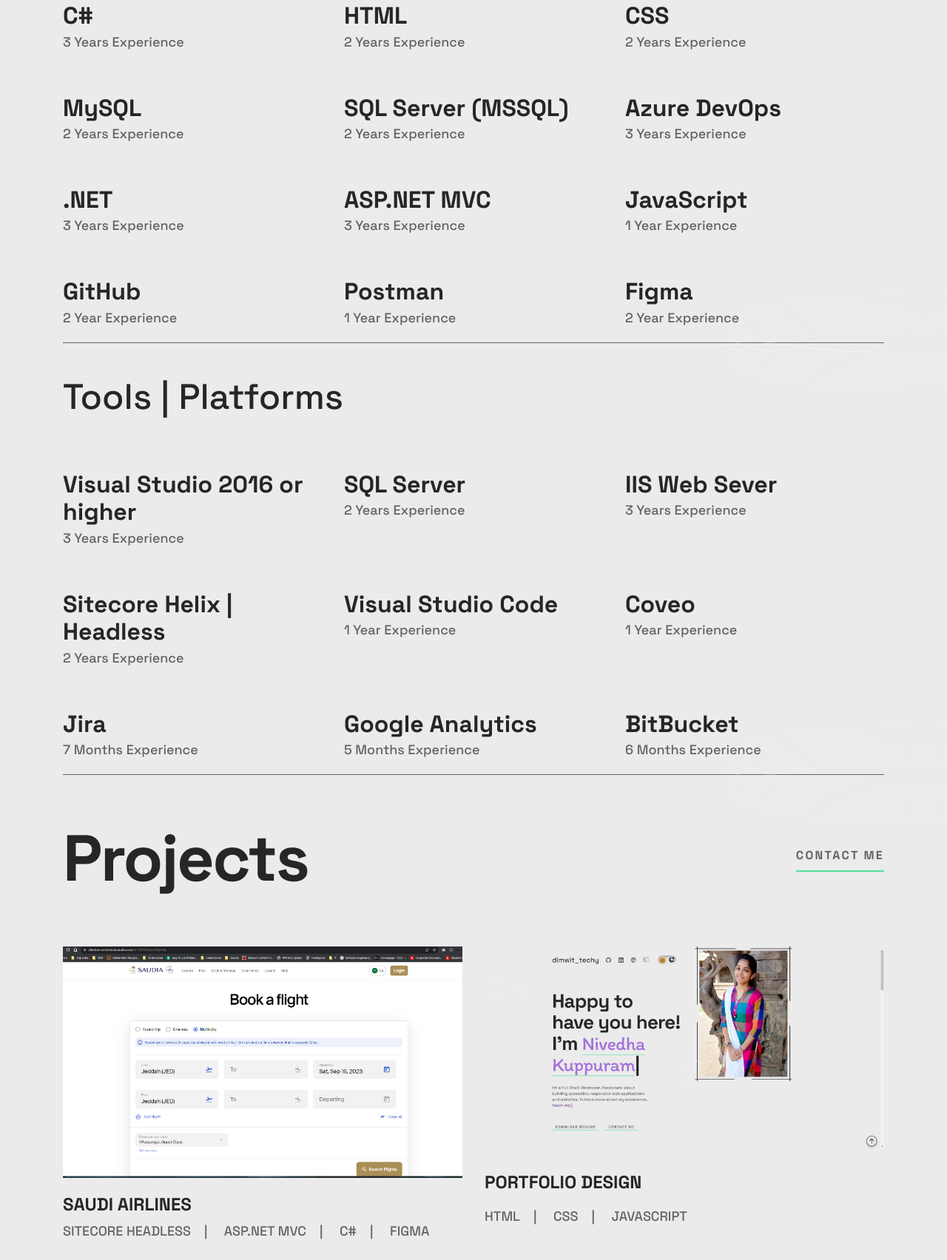
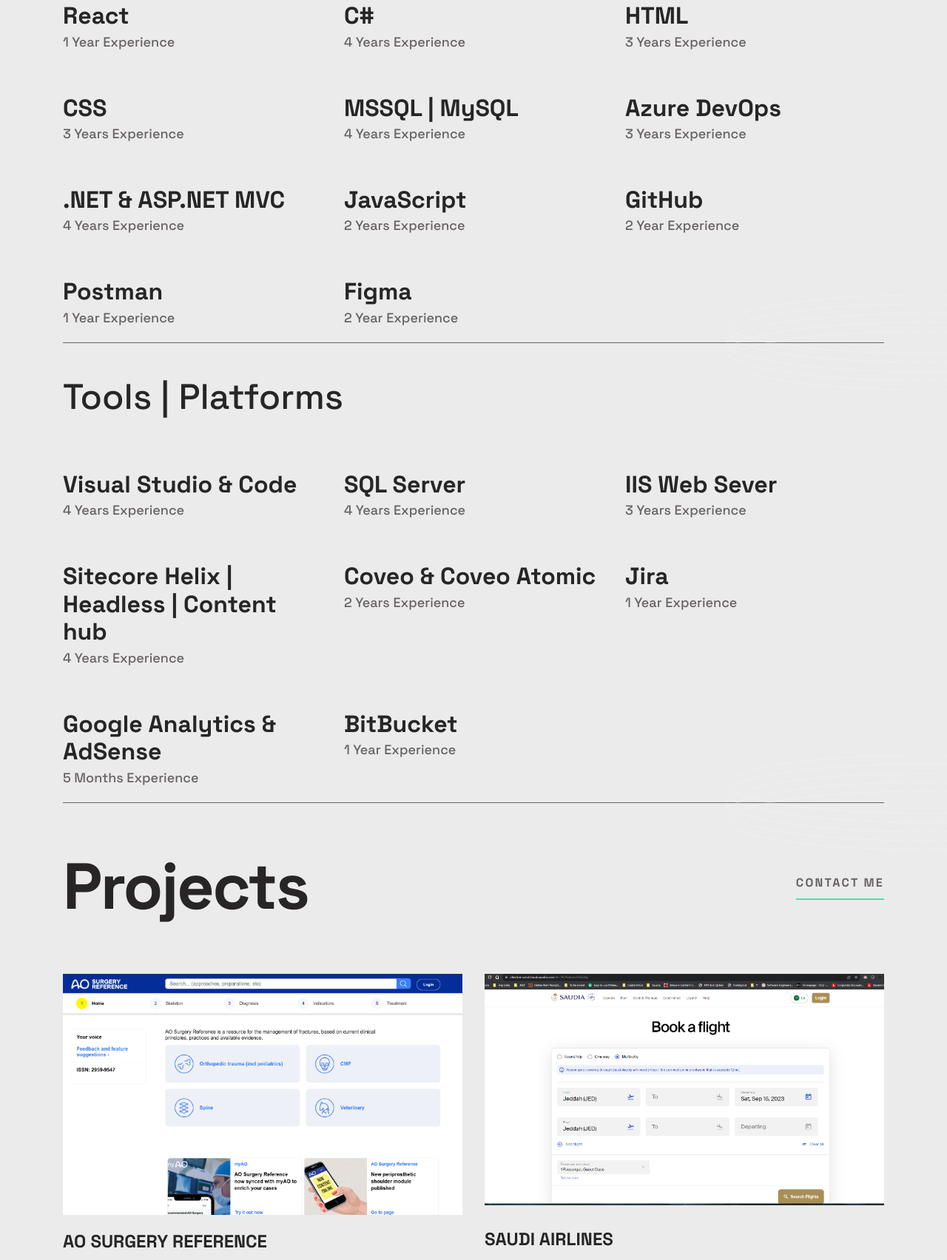
Before and after one commit to nivitek/portfolio, a plain HTML site: page index.html in a window 1280 px wide. Shown: the part 1096-2800 px from the top of the page at 74% size. Drawn offline with nearby package versions, Linux system fonts and the light colour scheme.

Commit message:
Resume and portfolio updates

```diff
--- a/index.html
+++ b/index.html
@@ -20,7 +20,7 @@
           href="./assets/images/DimwitLogo.png" />
     <link rel="stylesheet" href="style.css" />
     <link rel="stylesheet" href="https://cdn.jsdelivr.net/npm/@fortawesome/fontawesome-free@6.2.1/css/fontawesome.min.css" integrity="sha384-QYIZto+st3yW+o8+5OHfT6S482Zsvz2WfOzpFSXMF9zqeLcFV0/wlZpMtyFcZALm" crossorigin="anonymous" />
-    <title>Software Engineer | .NET Developer Portfolio.</title>
+    <title>Software Engineer | React & .NET Developer Portfolio</title>
 </head>
 <body class="background" id="body_section">
     <header class="header">
@@ -110,7 +110,7 @@
                             I'm <span class="textdec" style="font-family: 'Itim', cursive; font-weight:300;"></span>
                         </h1>
                         <p class="hero__description">
-                            I'm a Full Stack Developer who handles both .NET and Web Technologies. Passionate about
+                            I'm a Full Stack Developer who handles React, .NET and Web Technologies. Passionate about
                             building accessible, responsive web applications and websites.
                         </p>
                         <a href="./assets/images/Nivi_Resume.pdf" title="Nivi_Resume" download="Nivi_Resume.pdf" class="hero__contact underline">Download Resume</a>
@@ -131,40 +131,36 @@
             <div class="skills__topics" id="skills">Skills</div>
             <div class="skills__wrapper">
                 <div class="skills__item">
+                    <h3 class="skills__title">React</h3>
+                    <p class="skills__description">1 Year Experience</p>
+                </div>
+                <div class="skills__item">
                     <h3 class="skills__title">C#</h3>
+                    <p class="skills__description">4 Years Experience</p>
+                </div>
+                <div class="skills__item">
+                    <h3 class="skills__title">HTML</h3>
                     <p class="skills__description">3 Years Experience</p>
                 </div>
                 <div class="skills__item">
-                    <h3 class="skills__title">HTML</h3>
-                    <p class="skills__description">2 Years Experience</p>
+                    <h3 class="skills__title">CSS</h3>
+                    <p class="skills__description">3 Years Experience</p>
                 </div>
                 <div class="skills__item">
-                    <h3 class="skills__title">CSS</h3>
-                    <p class="skills__description">2 Years Experience</p>
-                </div>
-                <div class="skills__item">
-                    <h3 class="skills__title">MySQL</h3>
-                    <p class="skills__description">2 Years Experience</p>
-                </div>
-                <div class="skills__item">
-                    <h3 class="skills__title">SQL Server (MSSQL)</h3>
-                    <p class="skills__description">2 Years Experience</p>
+                    <h3 class="skills__title">MSSQL | MySQL</h3>
+                    <p class="skills__description">4 Years Experience</p>
                 </div>
                 <div class="skills__item">
                     <h3 class="skills__title">Azure DevOps</h3>
                     <p class="skills__description">3 Years Experience</p>
                 </div>
                 <div class="skills__item">
-                    <h3 class="skills__title">.NET</h3>
-                    <p class="skills__description">3 Years Experience</p>
-                </div>
-                <div class="skills__item">
-                    <h3 class="skills__title">ASP.NET MVC</h3>
-                    <p class="skills__description">3 Years Experience</p>
+                    <h3 class="skills__title">.NET & ASP.NET MVC</h3>
+                    <p class="skills__description">4 Years Experience</p>
                 </div>
                 <div class="skills__item">
                     <h3 class="skills__title">JavaScript</h3>
-                    <p class="skills__description">1 Year Experience</p>
+                    <p class="skills__description">2 Years Experience</p>
                 </div>
                 <div class="skills__item">
                     <h3 class="skills__title">GitHub</h3>
@@ -189,40 +185,36 @@
             <div class="skills__topics">Tools | Platforms</div>
             <div class="skills__wrapper">
                 <div class="skills__item">
-                    <h3 class="skills__title">Visual Studio 2016 or higher</h3>
-                    <p class="skills__description">3 Years Experience</p>
+                    <h3 class="skills__title">Visual Studio & Code</h3>
+                    <p class="skills__description">4 Years Experience</p>
                 </div>
                 <div class="skills__item">
                     <h3 class="skills__title">SQL Server</h3>
-                    <p class="skills__description">2 Years Experience</p>
+                    <p class="skills__description">4 Years Experience</p>
                 </div>
                 <div class="skills__item">
                     <h3 class="skills__title">IIS Web Sever</h3>
                     <p class="skills__description">3 Years Experience</p>
                 </div>
                 <div class="skills__item">
-                    <h3 class="skills__title">Sitecore Helix | Headless</h3>
+                    <h3 class="skills__title">Sitecore Helix | Headless | Content hub</h3>
+                    <p class="skills__description">4 Years Experience</p>
+                </div>
+                <div class="skills__item">
+                    <h3 class="skills__title">Coveo & Coveo Atomic</h3>
                     <p class="skills__description">2 Years Experience</p>
                 </div>
                 <div class="skills__item">
-                    <h3 class="skills__title">Visual Studio Code</h3>
+                    <h3 class="skills__title">Jira</h3>
                     <p class="skills__description">1 Year Experience</p>
                 </div>
                 <div class="skills__item">
-                    <h3 class="skills__title">Coveo</h3>
-                    <p class="skills__description">1 Year Experience</p>
-                </div>
-                <div class="skills__item">
-                    <h3 class="skills__title">Jira</h3>
-                    <p class="skills__description">7 Months Experience</p>
-                </div>
-                <div class="skills__item">
-                    <h3 class="skills__title">Google Analytics</h3>
+                    <h3 class="skills__title">Google Analytics & AdSense</h3>
                     <p class="skills__description">5 Months Experience</p>
                 </div>
                 <div class="skills__item">
                     <h3 class="skills__title">BitBucket</h3>
-                    <p class="skills__description">6 Months Experience</p>
+                    <p class="skills__description">1 Year Experience</p>
                 </div>
             </div>
             <img class="skills__rings"
@@ -236,6 +228,29 @@
                 <div class="projects__grid">
                     <h2 class="projects__headline header-xl" id="projects">Projects</h2>
                     <a href="mailto:nivedhageetha99@gmail.com" class="projects__contact underline">Contact me</a>
+                    <div class="projects__item">
+                        <picture class="projects__picture">
+                            <source media="(min-width: 62.5em)"
+                                    srcset="./assets/images/AO.png" />
+                            <img class="projects__image"
+                                 src="./assets/images/AO.png"
+                                 alt="screenshot of AO website"
+                                 width-="343"
+                                 height="253" />
+                        </picture>
+                        <h3 class="projects__name">AO Surgery Reference</h3>
+                        <p class="projects__tags">
+                            <span>Sitecore Headless & Helix</span><span>|</span>
+                            <span>Coveo Atomic</span><span>|</span>
+                            <span>React & TypeScript</span><span>|</span>
+                            <span>ASP.NET MVC</span><span>|</span>
+                            <span>C#</span><span>|</span>
+                            <span>JavaScript</span>
+                        </p>
+                        <div class="projects__links">
+                            <a href="https://surgeryreference.aofoundation.org/" target="_blank" class="underline">View Project</a>
+                        </div>
+                    </div>
                     <div class="projects__item">
                         <picture class="projects__picture">
                             <source media="(min-width: 62.5em)"
--- a/style.css
+++ b/style.css
@@ -253,6 +253,7 @@ svg {
 }
 
 .hero__image {
+    margin-block-start: 70px;
     position: absolute;
     top: 0;
     left: 50%;
```
Also changed, not shown: assets/images/AO.png (added), assets/images/profile.jpg, 1 other file.
